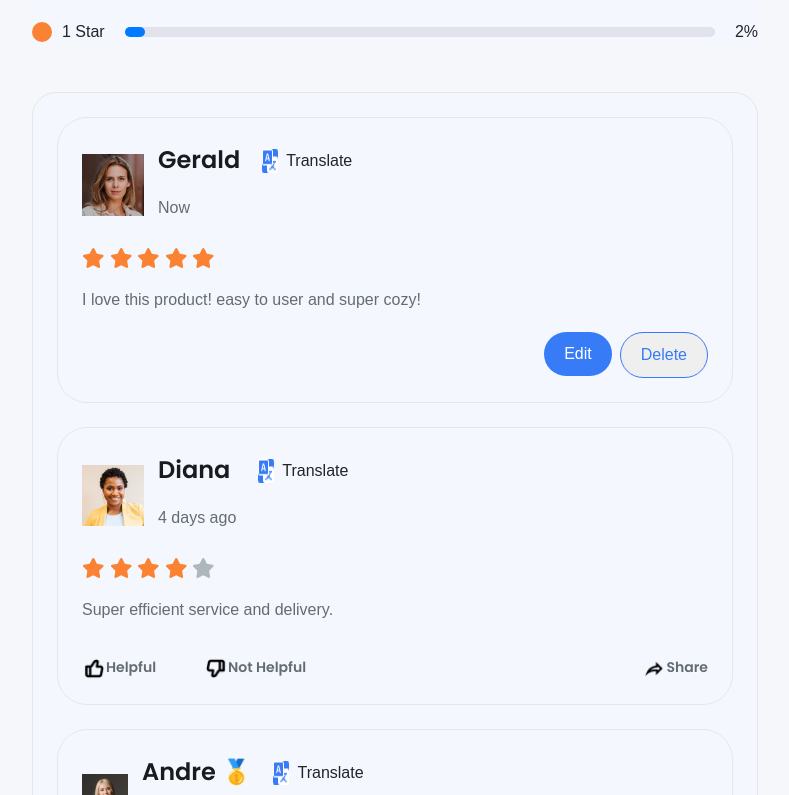
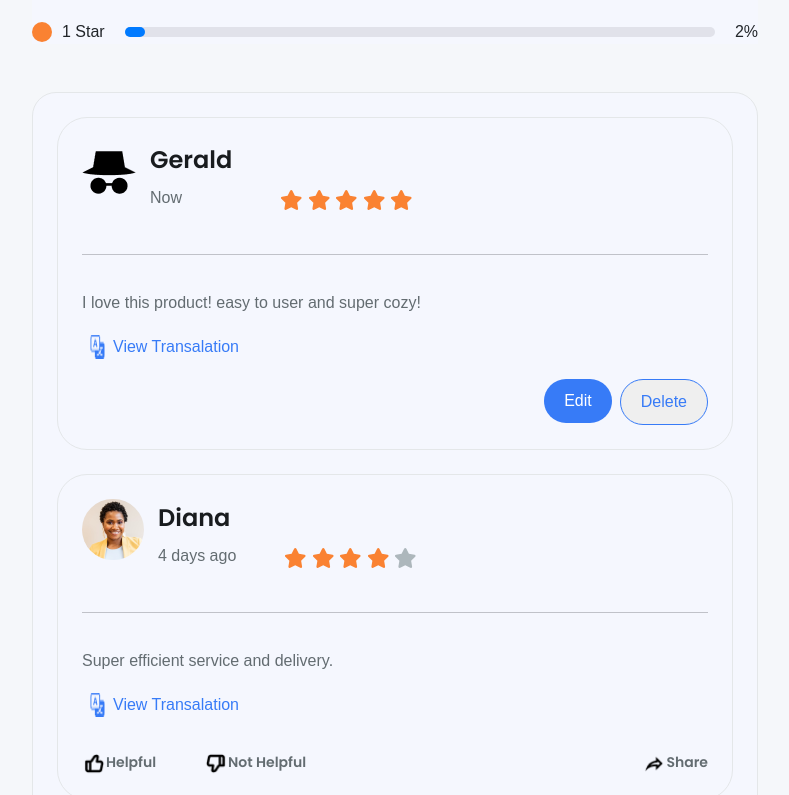
Before and after one commit to saraabdelrhman/wallet-market-master, a React (Create React App) app: page /products/1/reviews in a window 1280 px wide. Shown: the part 865-1660 px from the top of the page, without its empty margins (50-839 px from the left). Built offline with nearby package versions, Linux system fonts and the light colour scheme.

Commit message:
adding cards of reviews with translation

```diff
--- a/src/components/Reviews.js
+++ b/src/components/Reviews.js
@@ -9,14 +9,15 @@ import ai from './images/ai.png';
 import like from './images/like.png';
 import dislike from './images/dislike.png';
 import share from './images/share.png';
-import translate from './images/translate.png';
+import translate from './images/bi_translate.png';
+import anonymous from './images/anonymous.png'
 import { FontAwesomeIcon } from '@fortawesome/react-fontawesome';
 import { faStar, faStar as faStarEmpty } from '@fortawesome/free-solid-svg-icons';
 import { Link } from "react-router-dom";
 
 export default function Reviews() {
   const [reviews, setReviews] = useState([
-    { name: "Gerald", stars: 5, review: "I love this product! easy to user and super cozy!", image: img1, date: "Now" },
+    { name: "Gerald", stars: 5, review: "I love this product! easy to user and super cozy!", image: anonymous, date: "Now" },
     { name: "Diana", stars: 4, review: "Super efficient service and delivery.", image: img2, date: "4 days ago" },
     { name: "Andre 🥇", stars: 4, review: "Amazing delivery speed and service quality.", image: img3, date: "27 Aug 2024" }
   ]);
@@ -220,29 +221,37 @@ export default function Reviews() {
 
 // Reusable Components
 const ReviewItem = ({ name, date, stars, review, image }) => (
-  <div style={reviewItemStyle}>
+  <div style={reviewItemStyle} className="d-flex">
 
-    <div style={reviewerStyle}>
+    <div style={reviewerStyle} className="d-flex">
 
-      <img src={image} alt={name}  />
+      <img src={image} alt={name} className="rounded-5 mb-3" />
 
 
       <div className="reviewer-details" style={reviewerDetailsStyle}>
 
+      <div className="d-flex">
+<div className="d-bock">
         <div className="reviewer-name" style={reviewerNameStyle}>{name}</div>
 
         <div style={reviewDateStyle}>{date}</div>
+        </div>
 
-      </div>
-      <div className='d-flex justify-content-end align-content-end gap-2 pb-5 ms-2' >
-      <img src={translate} alt={translate} />
-      <span>Translate</span>
-      </div>
+        <div className="review-stars mt-5 ms-5" style={starsContainerStyle}>{renderStars(stars)}</div>
+
+        </div>
+
+
+
     </div>
+</div>
+    <hr></hr>
+    <div style={reviewTextStyle}>{review}</div>
+    <div className='d-flex  gap-2 pb-0 ms-2' style={{color:'#377BF7'}} >
 
-    <div className="review-stars" style={starsContainerStyle}>{renderStars(stars)}</div>
-    <div style={reviewTextStyle}>{review}</div>
-
+<img src={translate} alt={translate} className=""/>
+<span>View Transalation</span>
+</div>
     {name === "Gerald" ? (
       <div  className="d-flex justify-content-end gap-2 ">
         <Link to={'/'}> <button type='submit' style={{backgroundColor:'#377BF7',color:'white',borderRadius:'50px', padding:'10px 20px 10px 20px',border:'0px'}} >Edit</button></Link>
@@ -385,6 +394,7 @@ const userReviewInfoStyle = {
   display: 'flex',
   alignItems: 'center',
   gap: '14px',
+  borderRadius:'50%'
 };
 
 const userImageStyle = {
```
Also changed, not shown: src/components/images/anonymous.png (added), src/components/images/bi_translate.png (added).
